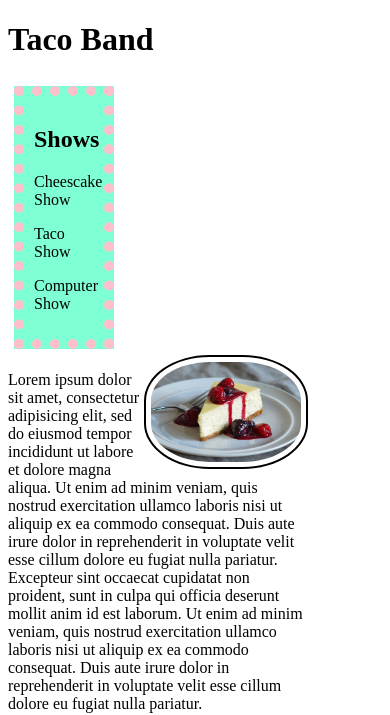
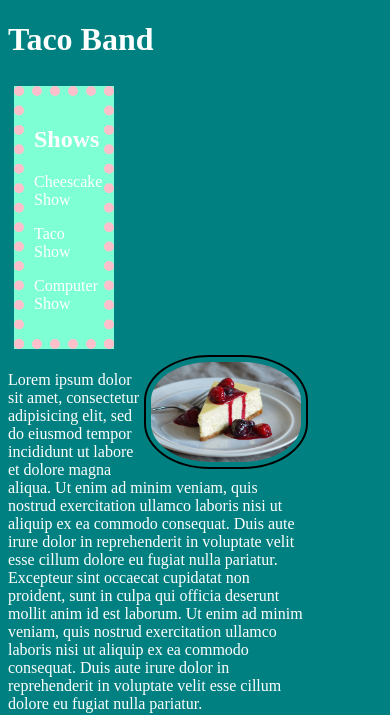
Before and after one commit to yoshimario/band-website, a plain HTML site: page index.html in a window 390 px wide. Shown: the top 715 px of the page. Drawn offline with Linux system fonts and the light colour scheme.

Commit message:
This is a test of mobile responsiveness

```diff
--- a/css/styles.css
+++ b/css/styles.css
@@ -19,3 +19,15 @@ img {
   width: 300px;
   float: left;
 }
+@media screen and (max-width: 768px) {
+  body {
+    background-color: black;
+    color: white;
+  }
+}
+
+@media screen and (max-width: 1000px) {
+  body {
+    background-color: teal;
+  }
+}
```
